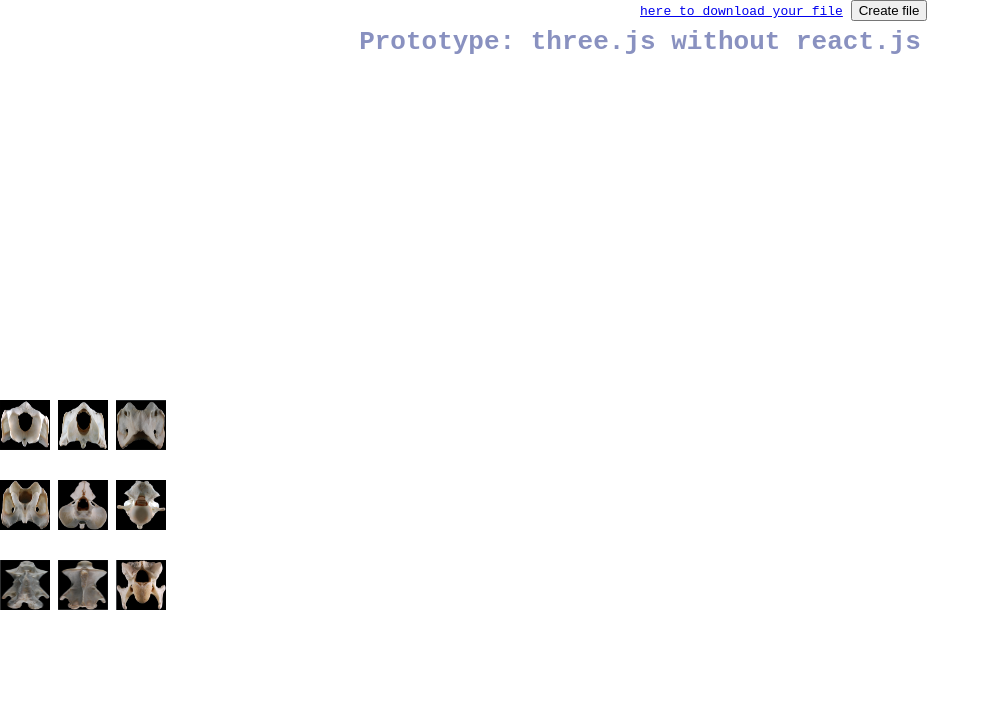
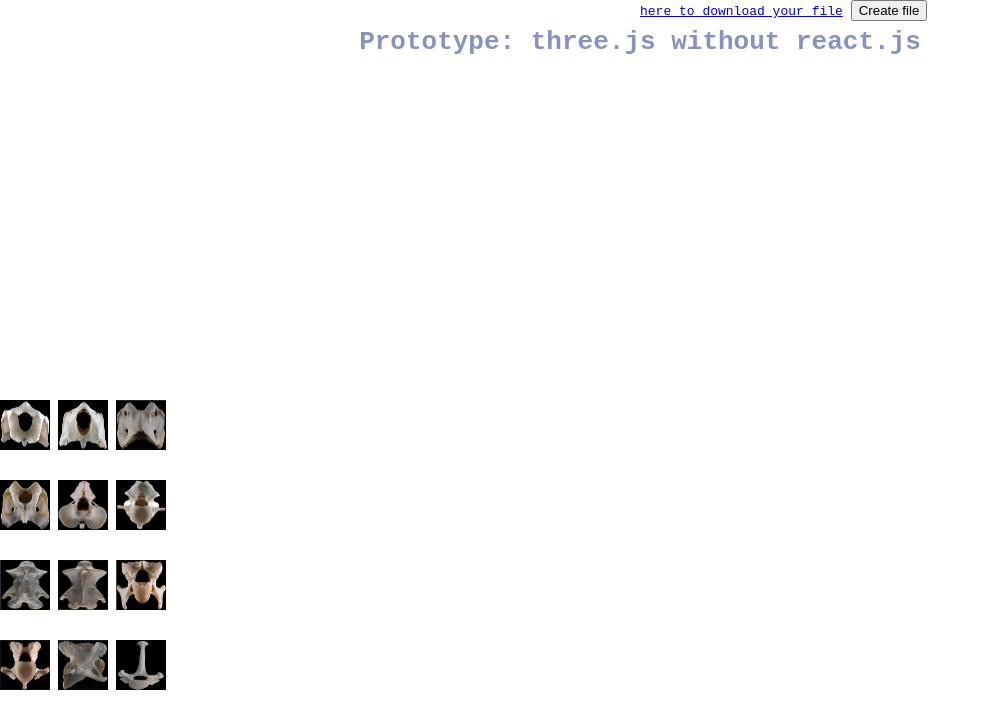
Before and after one commit to YoneMoreno/protoype-canvas, a plain HTML site: page my_nrrd_work.html in a window 1280 px wide. Shown: the top 728 px of the page, without its empty margins (0-990 px from the left). Drawn offline with nearby package versions, Linux system fonts and the light colour scheme; no server answers.

Commit message:
Add fourth row

```diff
--- a/css/styles.css
+++ b/css/styles.css
@@ -29,6 +29,11 @@ body {
     left:0;
     top:70%;
 }
+.leftFourthRow{
+    position:absolute;
+    left:0;
+    top:80%;
+}
 
 .column {
     float: left;
--- a/my_nrrd_work.html
+++ b/my_nrrd_work.html
@@ -56,6 +56,14 @@
         <a href="my_nrrd_work.html?originalImgPath=models/nrrd/columna09.nrrd&segmentedImgPath=models/nrrd/columnasegmentado09.nrrd"><img
                 src="models/png/columna09.png" width="50px" height="50px"/></a>
     </div>
+    <div class="leftFourthRow">
+        <a href="my_nrrd_work.html?originalImgPath=models/nrrd/columna10.nrrd&segmentedImgPath=models/nrrd/columnasegmentado10.nrrd"><img
+                src="models/png/columna10.png" width="50px" height="50px"/></a>
+        <a href="my_nrrd_work.html?originalImgPath=models/nrrd/columna11.nrrd&segmentedImgPath=models/nrrd/columnasegmentado11.nrrd"><img
+                src="models/png/columna11.png" width="50px" height="50px"/></a>
+        <a href="my_nrrd_work.html?originalImgPath=models/nrrd/columna12.nrrd&segmentedImgPath=models/nrrd/columnasegmentado12.nrrd"><img
+                src="models/png/columna12.png" width="50px" height="50px"/></a>
+    </div>
 
     <a href="" id="a">
         here to download your file</a>
```
Also changed, not shown: models/png/columna10.PNG (added), models/png/columna11.PNG (added), models/png/columna12.PNG (added), 6 other files.
